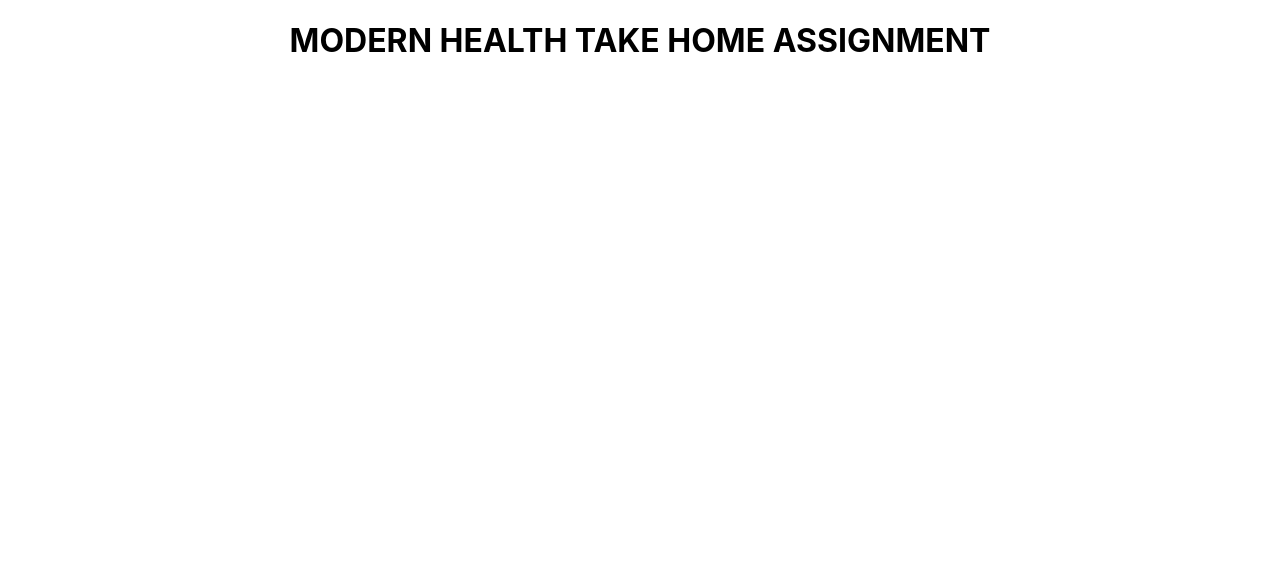
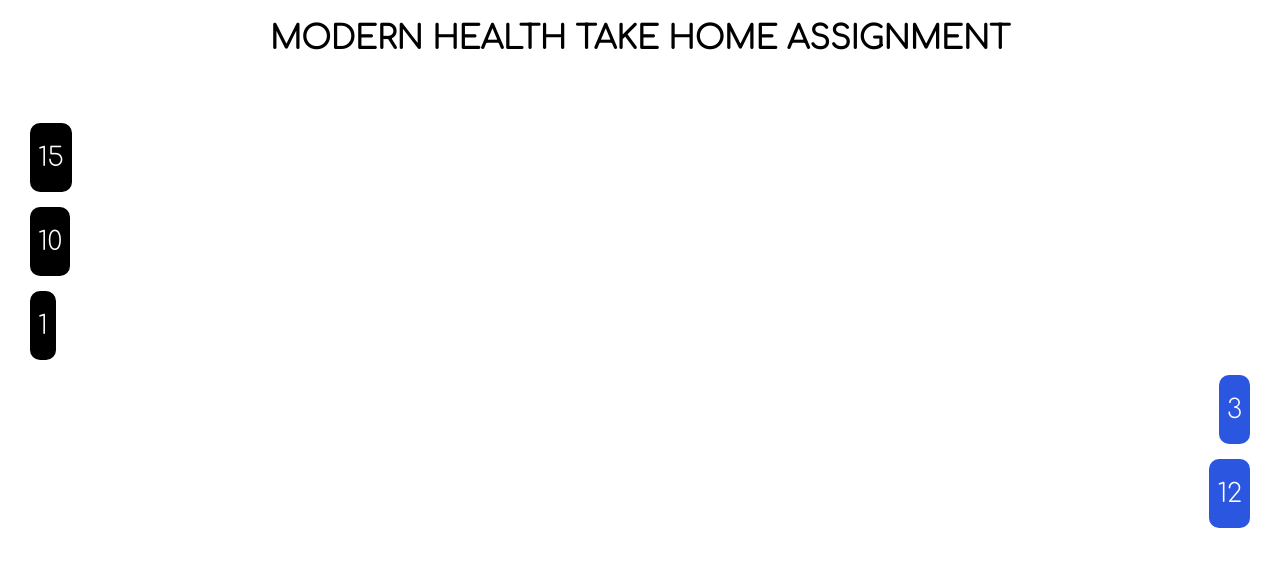
Before and after one commit to theotran/modern-health-take-home-assignment, a React (Create React App) app: page / in a window 1280 px wide. Shown: the top 566 px of the page. Built offline with nearby package versions, Linux system fonts and the light colour scheme.

Commit message:
Success in recipient and sender styling in chatbox grid.

```diff
--- a/src/App.js
+++ b/src/App.js
@@ -1,7 +1,19 @@
 import { useState, useEffect } from "react";
+import styled from "@emotion/styled";
 import "./App.css";
 import { _messages } from "./data.json";
 import { Message } from "./components/Message";
+
+const Container = styled.div`
+  height: 100vh;
+
+  .chatbox {
+    display: grid;
+    grid-gap: 15px;
+    grid-template-columns: auto;
+    padding: 45px 30px;
+  }
+`;
 
 function App() {
   const [messages, setMessages] = useState([]);
@@ -32,9 +44,16 @@
   // console.log("sorted messages", sortedAsc);
   console.log("current messages", currentMessages);
   return (
-    <div className="App">
+    <Container className="App">
       <h1>MODERN HEALTH TAKE HOME ASSIGNMENT</h1>
-    </div>
+      <div className="chatbox">
+        {currentMessages.map((m, idx) => {
+          return (
+            <Message key={idx} author={m.senderUuid} content={m.content} />
+          );
+        })}
+      </div>
+    </Container>
   );
 }
 
--- a/src/components/Message.tsx
+++ b/src/components/Message.tsx
@@ -1,17 +1,40 @@
+//@flow
 import React from "react";
 import styled from "@emotion/styled";
 
 const Bubble = styled.div`
   border-radius: 10px;
-  background: #2b56df;
-  padding: 5px 8px;
+  padding: 10px 8px;
   text-align: left;
+  display: flex;
+  align-items: center;
+
+  p {
+    margin: 10px 0;
+    color: #fff;
+    font-size: 26px;
+  }
+
+  &.recipient {
+    background: #2b56df;
+    justify-self: right;
+  }
+
+  &.sender {
+    background: black;
+    justify-self: left;
+  }
 `;
 
 type Props = {
-  content: String,
+  content: String;
+  author: String;
 };
 
-export const Message = ({ content }: Props) => {
-  return <Bubble>{content}</Bubble>;
+export const Message = ({ content, author }: Props) => {
+  return (
+    <Bubble className={author === "1" ? "recipient" : "sender"}>
+      <p>{content}</p>
+    </Bubble>
+  );
 };
--- a/src/index.css
+++ b/src/index.css
@@ -1,13 +1,13 @@
+@import url("https://fonts.googleapis.com/css2?family=Comfortaa:wght@300&display=swap");
+
 body {
   margin: 0;
-  font-family: -apple-system, BlinkMacSystemFont, 'Segoe UI', 'Roboto', 'Oxygen',
-    'Ubuntu', 'Cantarell', 'Fira Sans', 'Droid Sans', 'Helvetica Neue',
-    sans-serif;
+  font-family: "Comfortaa", cursive;
   -webkit-font-smoothing: antialiased;
   -moz-osx-font-smoothing: grayscale;
 }
 
 code {
-  font-family: source-code-pro, Menlo, Monaco, Consolas, 'Courier New',
+  font-family: source-code-pro, Menlo, Monaco, Consolas, "Courier New",
     monospace;
 }
```
